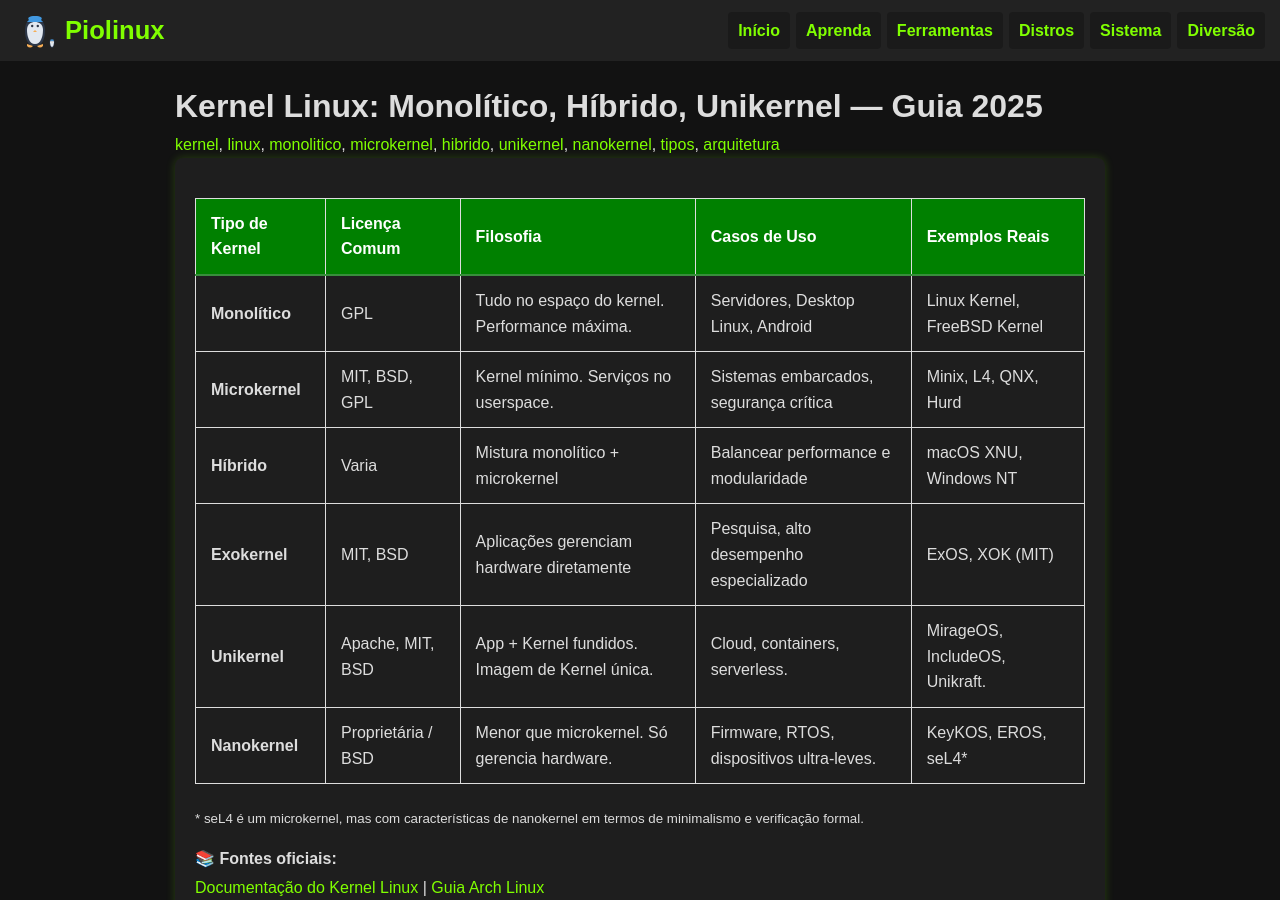
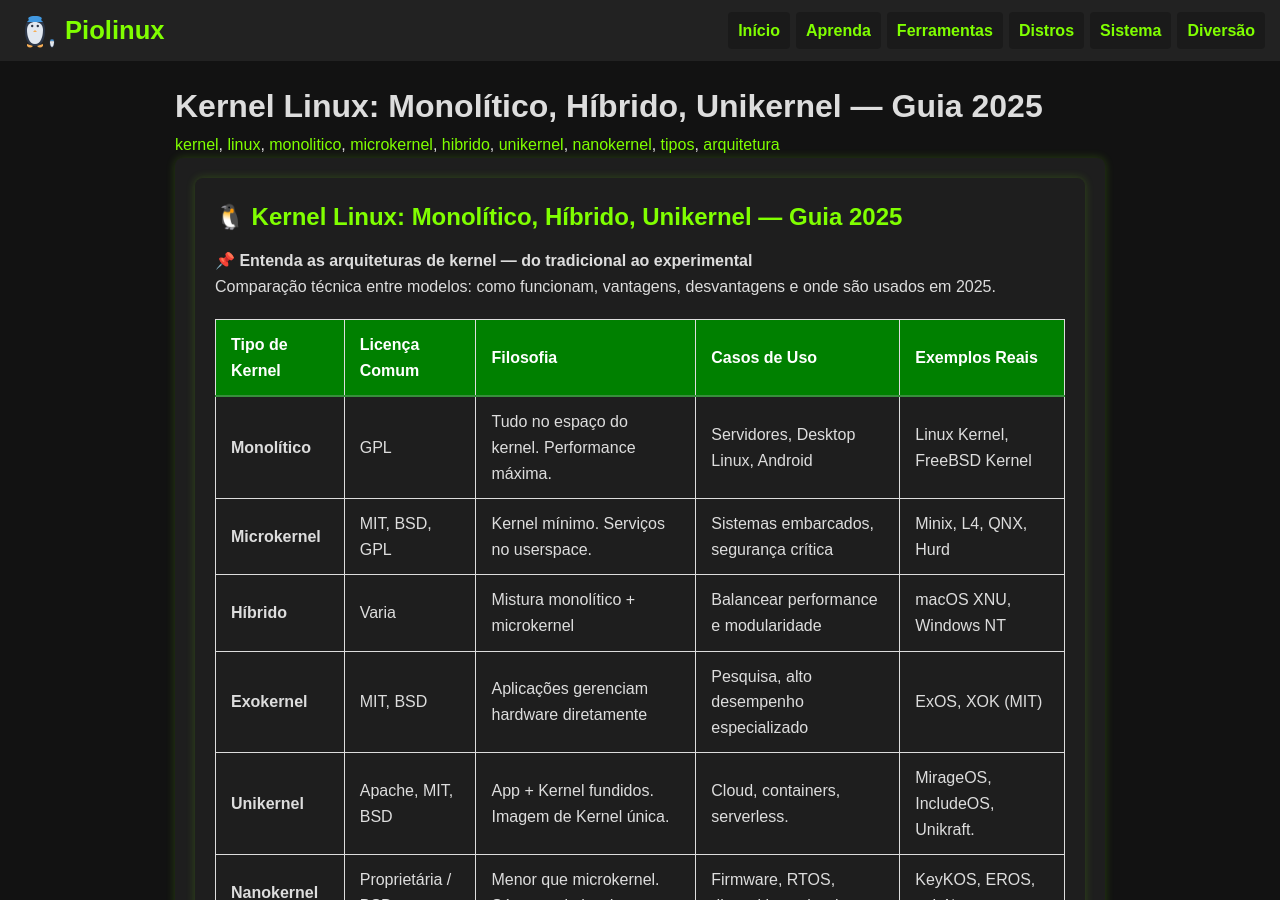
Before and after one commit to Piolinux/piolinux-site, a Jekyll site: the page built from _pages/tabela-evergreen-de-tipos-de-kernel.md, in a window 1280 px wide and 900 px high. Built offline with Jekyll 4.4.1, drawn with Linux system fonts in a browser that asks for light colours.

Commit message:
Update tabela-evergreen-de-tipos-de-kernel.md

```diff
--- a/_pages/tabela-evergreen-de-tipos-de-kernel.md
+++ b/_pages/tabela-evergreen-de-tipos-de-kernel.md
@@ -15,8 +15,15 @@ tags: [kernel, linux, monolitico, microkernel, hibrido, unikernel, nanokernel, t
 
 <section class="post-content">
 
+<section>
+  <h2>
+    🐧 Kernel Linux: Monolítico, Híbrido, Unikernel — Guia 2025
+  </h2>
 
-
+  <div>
+    <strong>📌 Entenda as arquiteturas de kernel — do tradicional ao experimental</strong><br>
+    Comparação técnica entre modelos: como funcionam, vantagens, desvantagens e onde são usados em 2025.
+  </div>
 
 
 
```
